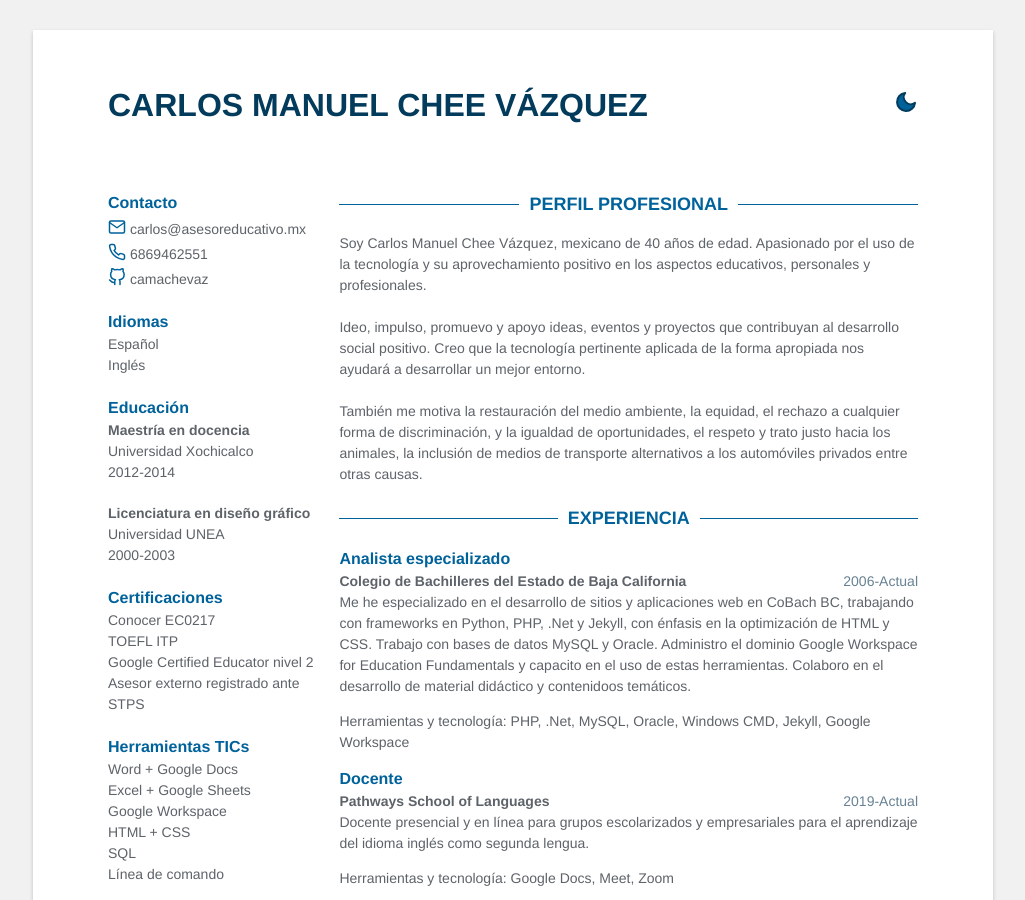
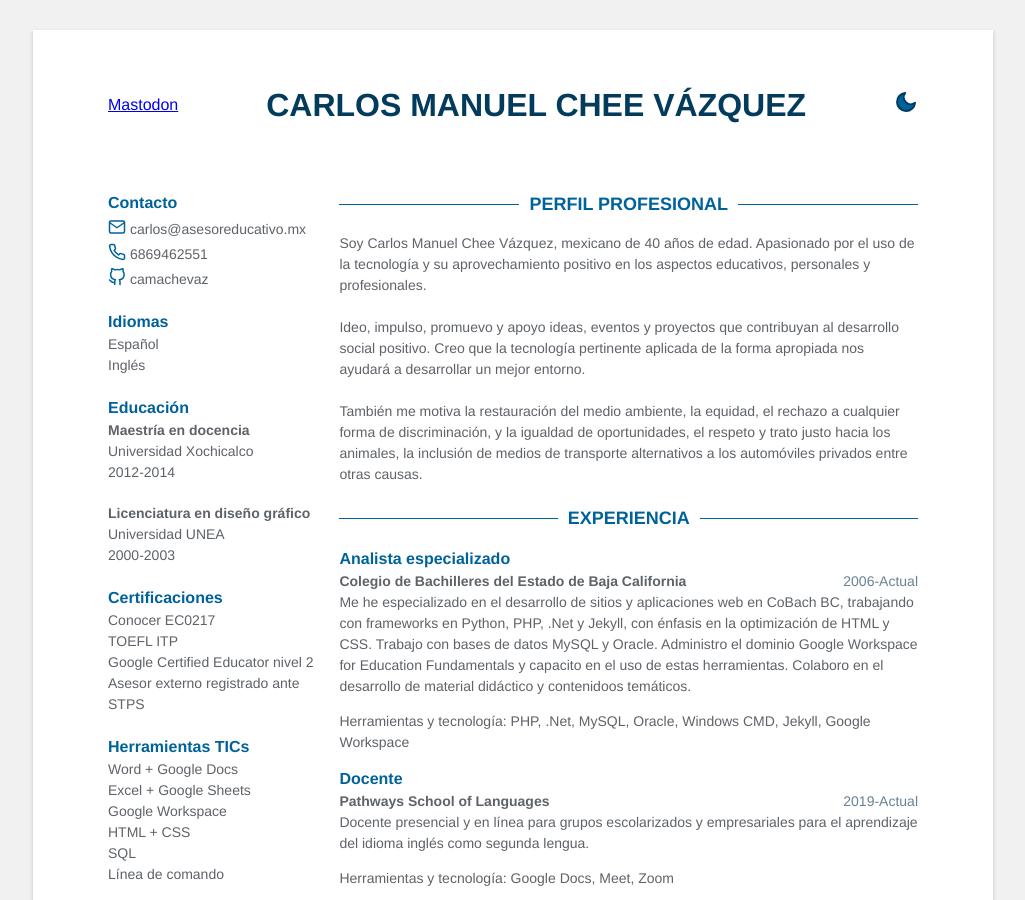
Before and after one commit to camachevaz/cv, a Jekyll site: the page built from index.html, in a window 1280 px wide and 900 px high. Shown: the whole window, without its empty margins (127-1152 px from the left). Built offline with Jekyll 4.4.1, drawn with Linux system fonts in a browser that asks for light colours.

Commit message:
Update header.html

```diff
--- a/_includes/header.html
+++ b/_includes/header.html
@@ -1,4 +1,8 @@
 <div class="header">
+
+    <!-- Verificación Mastodon -->
+    <a rel="me" href="https://mastodon.art/@camachevaz">Mastodon</a>
+
     <h1 class="title">{{site.data.data.name}}</h1>
     {% if site.data.data.support_dark_mode%}
       <input type="checkbox" id="switch" name="mode" class="toggle-dark"></input>
```
